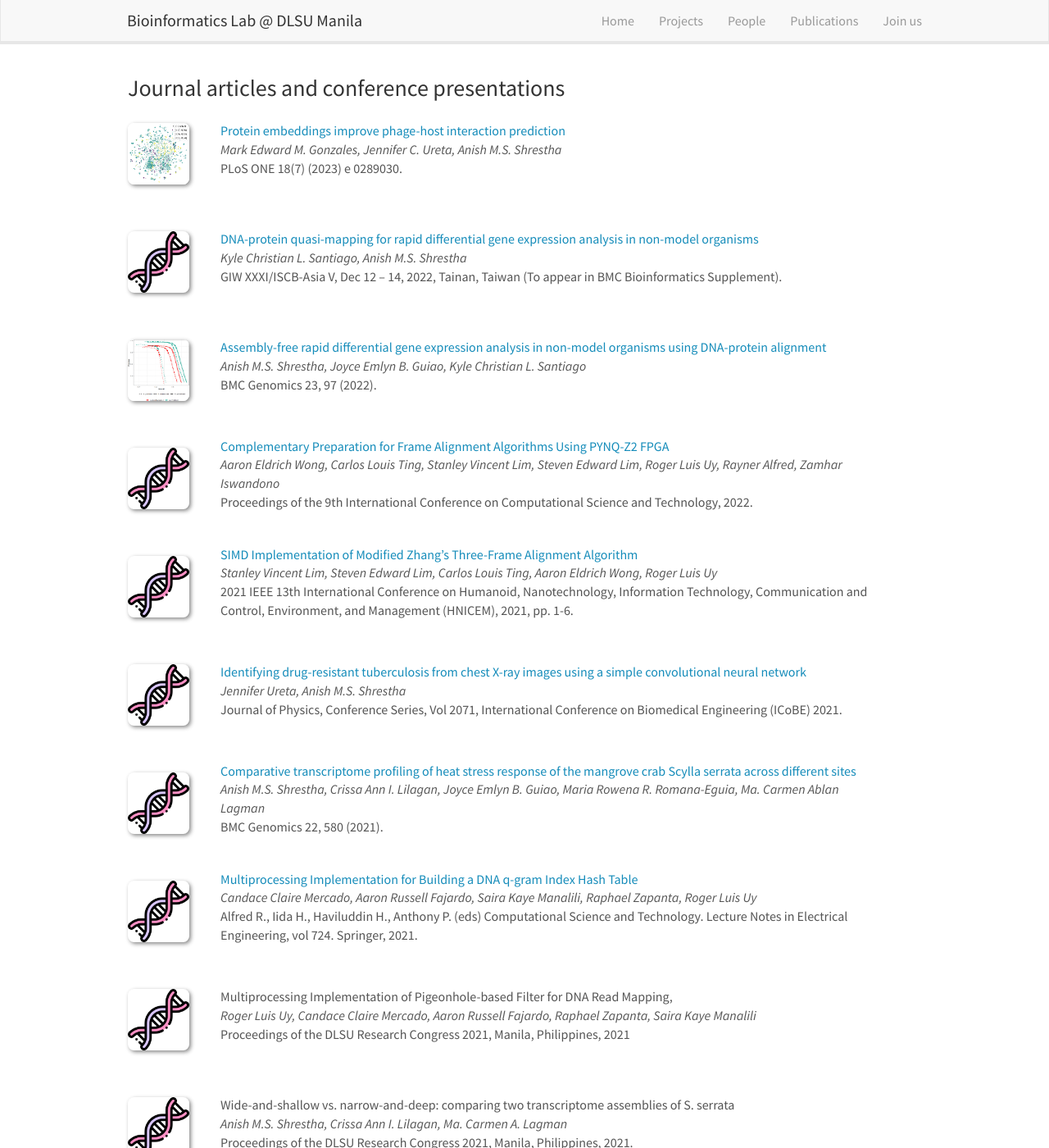
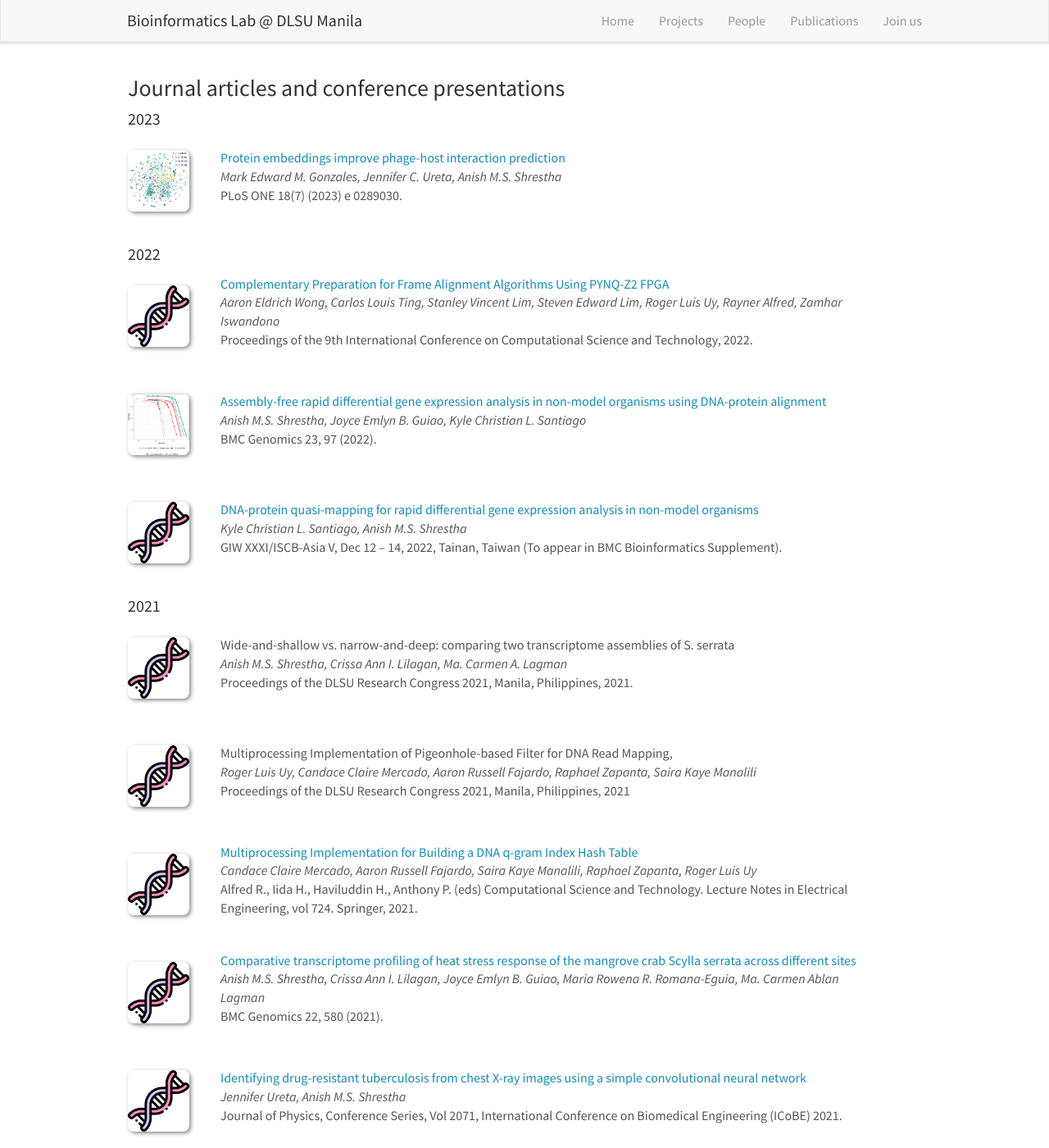
Before and after one commit to bioinfodlsu/bioinfodlsu.github.io, a Jekyll site: the page built from _pages/publications.md, in a window 1280 px wide and 1400 px high. Shown: the whole window at 82% size. Built offline with Jekyll 4.4.1, drawn with Linux system fonts in a browser that asks for light colours; nearby versions of some CDN libraries; some of the changed text lies outside the part shown.

Commit message:
Sort publications by year and display them by year

```diff
--- a/_pages/publications.md
+++ b/_pages/publications.md
@@ -50,7 +50,10 @@ permalink: /publications/
 ## Full List of publications
 -->
 
-{% for publi in site.data.publist %}
+{% assign publi_grouped = site.data.publist | sort: "year" | reverse | group_by: "year" %}
+{% for group in publi_grouped %}
+<h4>{{group.name}}</h4>
+{% for publi in group.items %}
 
 <div class="row flex">
 <div class="col-auto flex pub-pic">
@@ -64,3 +67,4 @@ permalink: /publications/
 </div>
 
 {% endfor %}
+{% endfor %}
```
Also changed, not shown: _data/publist.yml (+16 -0 lines).
